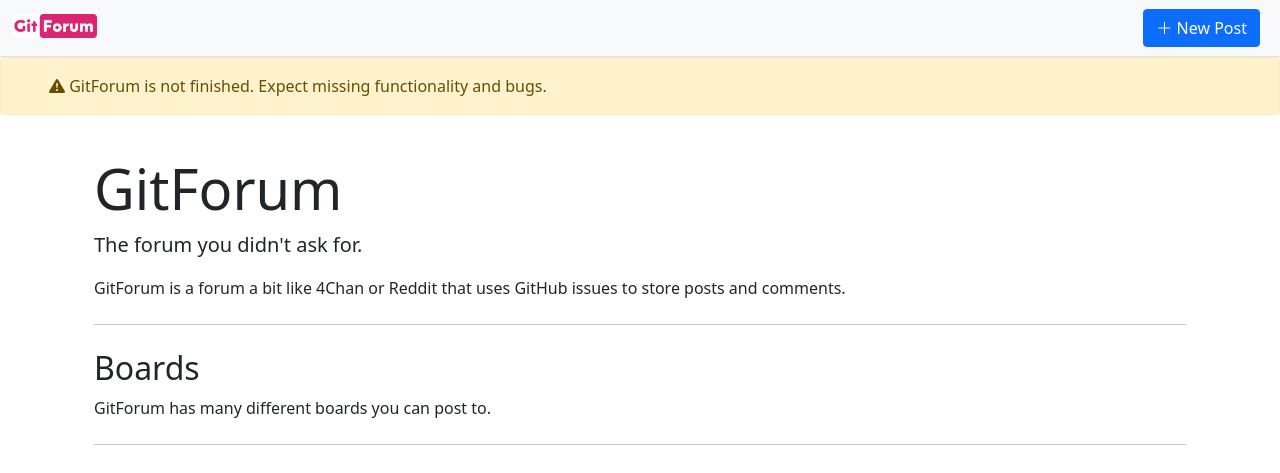
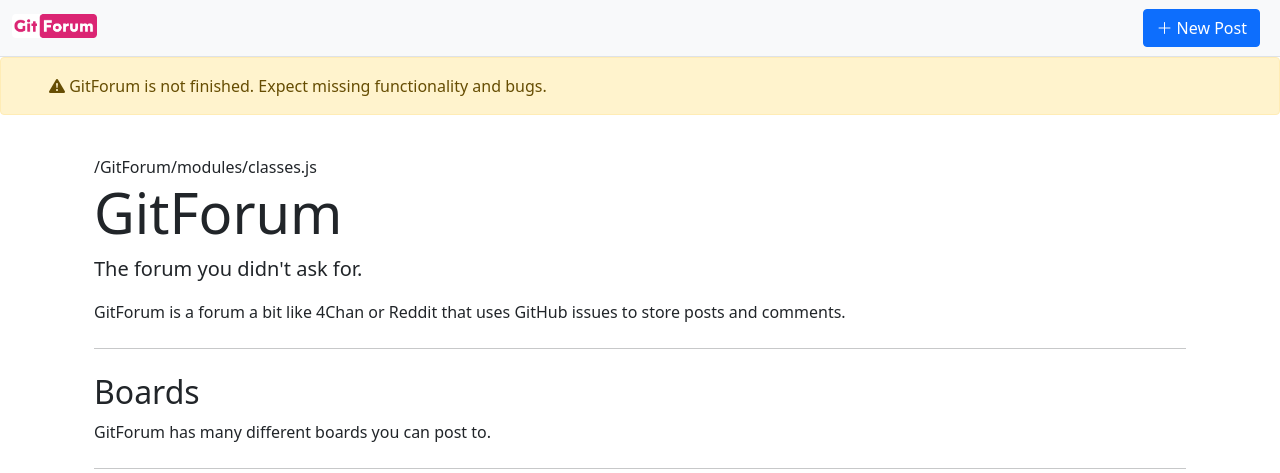
Before and after one commit to Aardvark-Industries/GitForum, a Jekyll site: the page built from index.html, in a window 1280 px wide. Shown: the top 473 px of the page. Built offline with Jekyll 4.4.1, drawn with Linux system fonts in a browser that asks for light colours; nearby versions of some CDN libraries; comment, search, counter and statistics services are not loaded; some of the changed lines change nothing that is shown.

Commit message:
ok imma start debugging on the site

```diff
--- a/index.html
+++ b/index.html
@@ -2,6 +2,8 @@
 layout: default
 title: Home
 ---
+
+{{ '/modules/classes.js' | relative_url }}
 
 <div class="jumbotron jumbotron-fluid">
     <h1 class="display-4">GitForum</h1>
```
